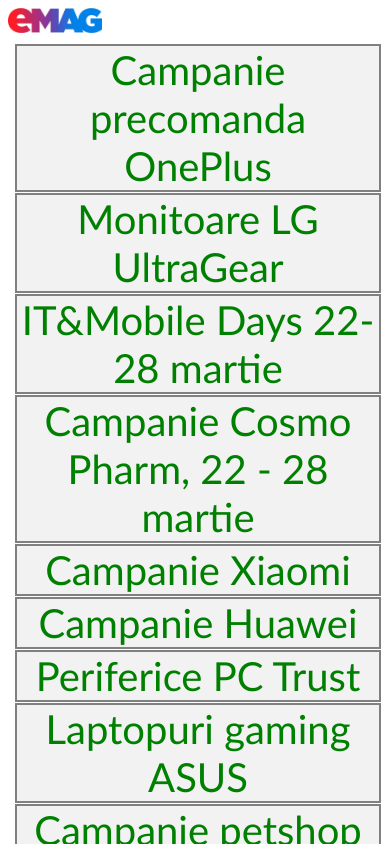
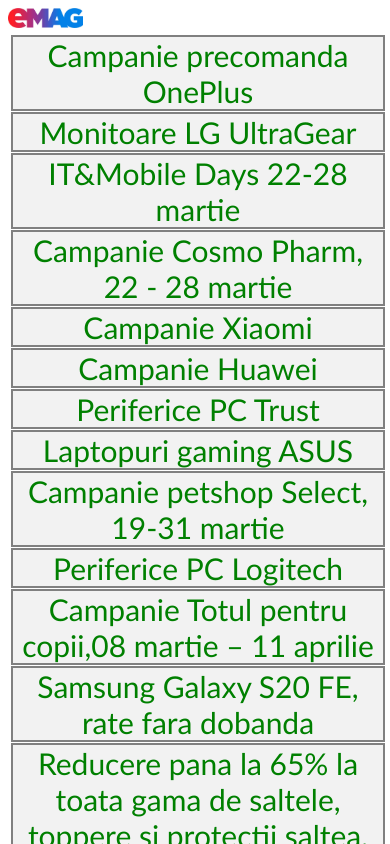
Before and after one commit to sandormatyas99/emag, a plain HTML site: page index.html in a window 390 px wide. Shown: the top 844 px of the page. Drawn offline with Linux system fonts and the light colour scheme.

Commit message:
Update index.html

```diff
--- a/index.html
+++ b/index.html
@@ -22,25 +22,14 @@
     background-color: #f2f2f2;
     width: 100%;
     height: 20%;
+    font-size: 30px;
 
     /* Centre align the images */
 }
 
-@media only screen and (max-width: 800px) {
-  .press li {
-    font-size: 40px;
-  }
-  .press {
-    display: block;  /* Remove bullet points; allow greater control of positioning */
-    padding: 2px;      /* Override defaults for lists */
-    margin: 4px;
-    height: 200%;      /* Override defaults for lists */
 
 
-    /* Get the row full width */
-}
 
-}
 a{
 color:green;
 text-decoration: none;
@@ -49,8 +38,8 @@ a:hover {
   color:black;
 }
 img{
-    height: 25%;
-    width: 25%;
+    height: 20%;
+    width: 20%;
 }
 </style>
 <img src="emag.jpg" alt="emag">
```
